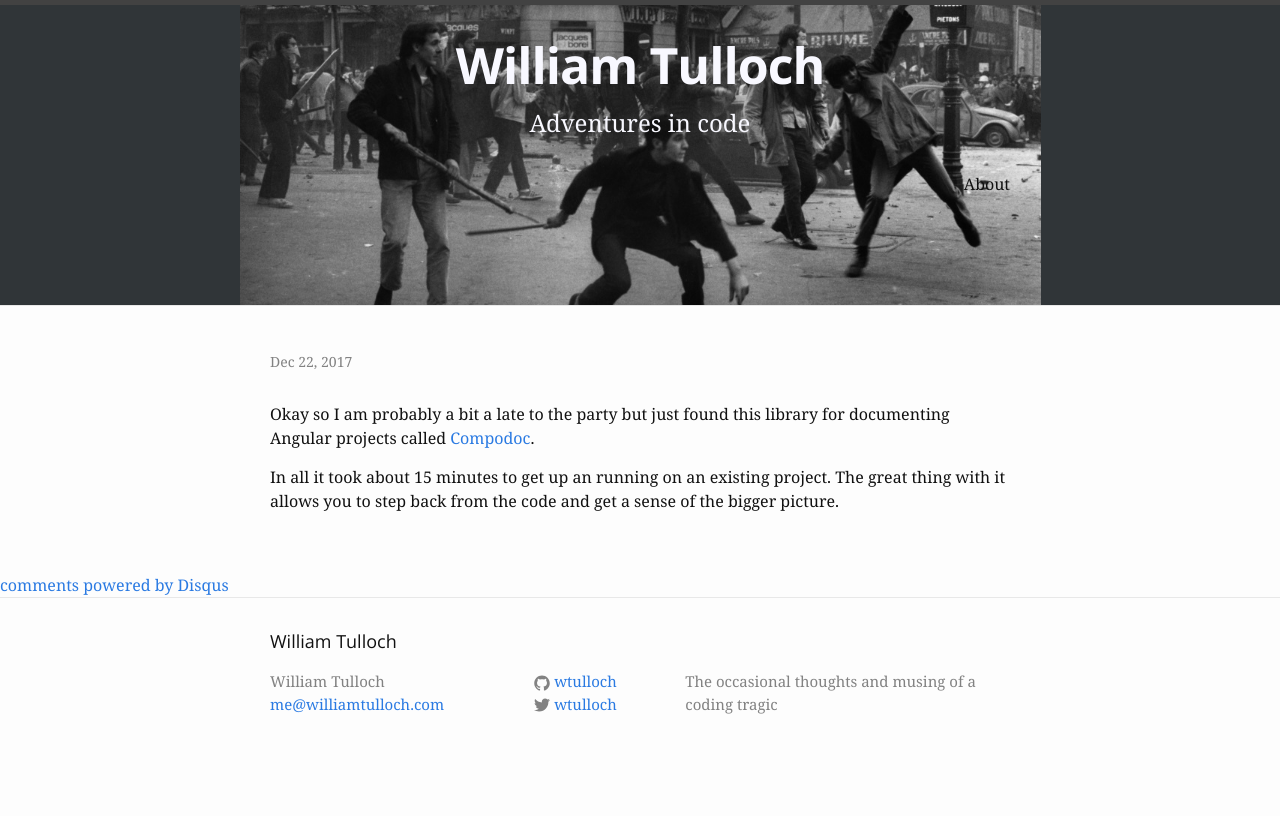
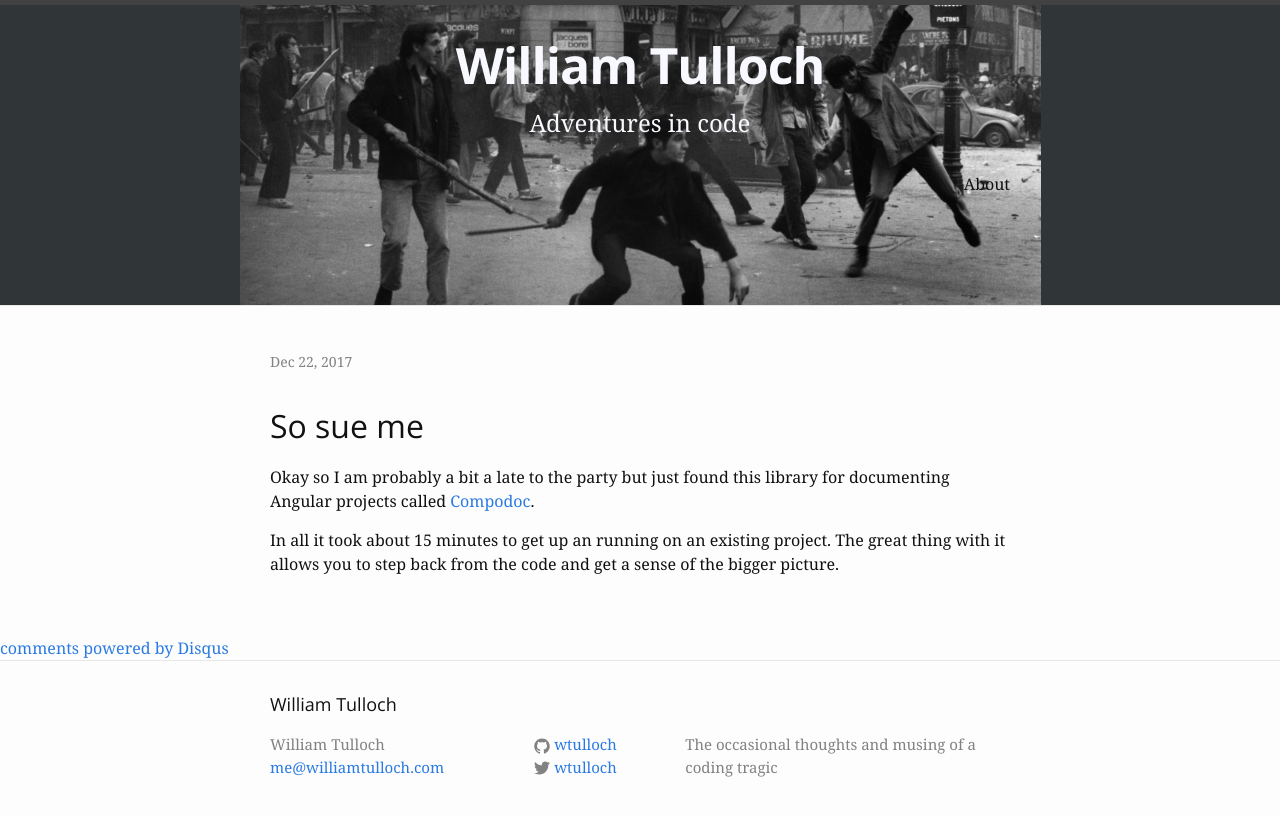
Before and after one commit to wtulloch/wtulloch.github.io, a Jekyll site: the page built from _posts/2017-12-22-documenting-angular.md, in a window 1280 px wide. Shown: the top 816 px of the page. Built offline with Jekyll 4.4.1, drawn with Linux system fonts in a browser that asks for light colours; our own code applies the rules of GitHub Pages for plain Markdown files; comment, search, counter and statistics services are not loaded.

Commit message:
still trying to get to display

```diff
--- a/_posts/2017-12-22-documenting-angular.md
+++ b/_posts/2017-12-22-documenting-angular.md
@@ -5,7 +5,7 @@ date:   2017-12-22 18:22:52 +1100
 comments: true
 categories:Angular
 ---
-
+## So sue me
 Okay so I am probably a bit a late to the party but just found this library for documenting Angular projects called [Compodoc](https://compodoc.github.io/compodoc/).
 
 In all it took about 15 minutes to get up an running on an existing project. The great thing with it allows you to step back from the code and get a sense of the bigger picture.
```
